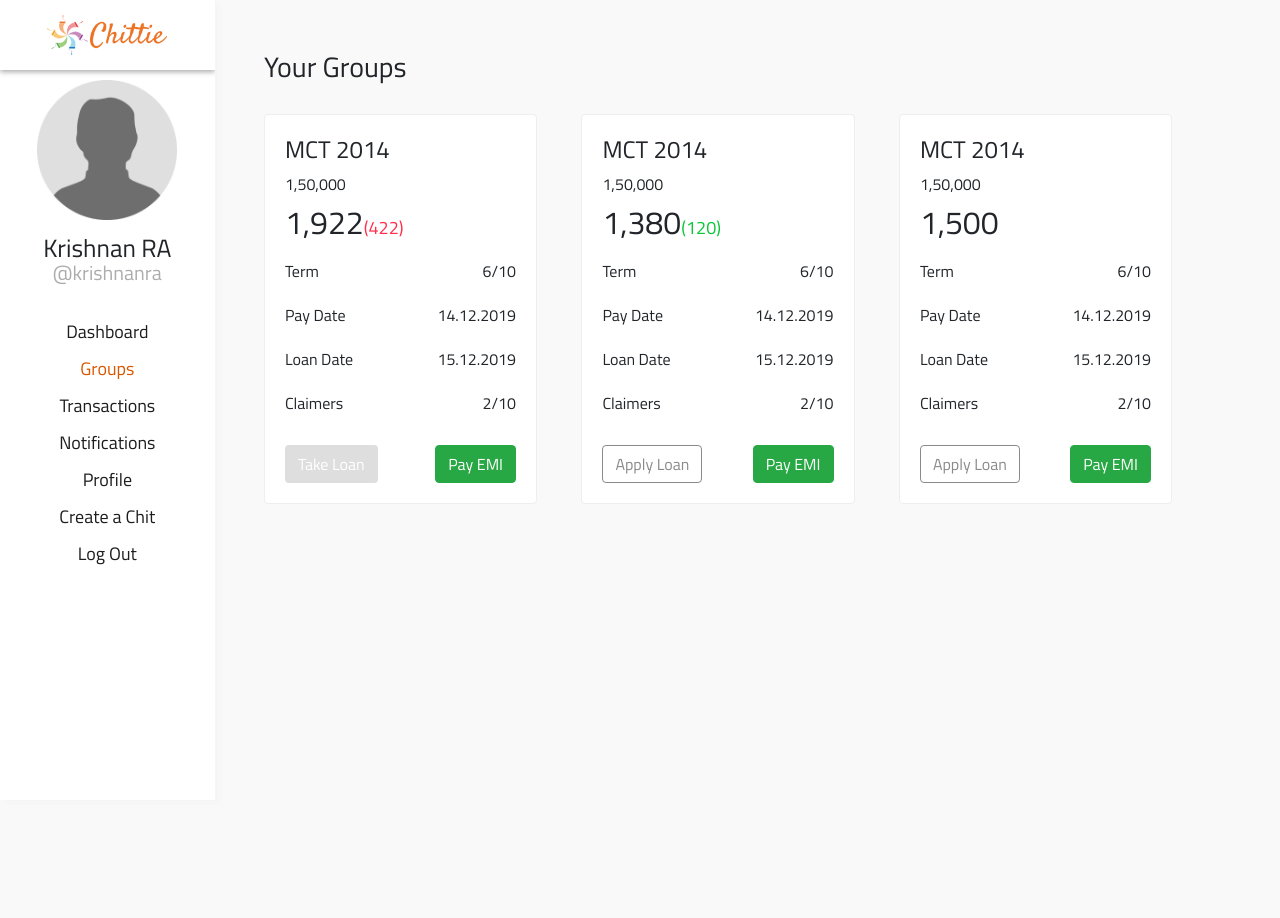
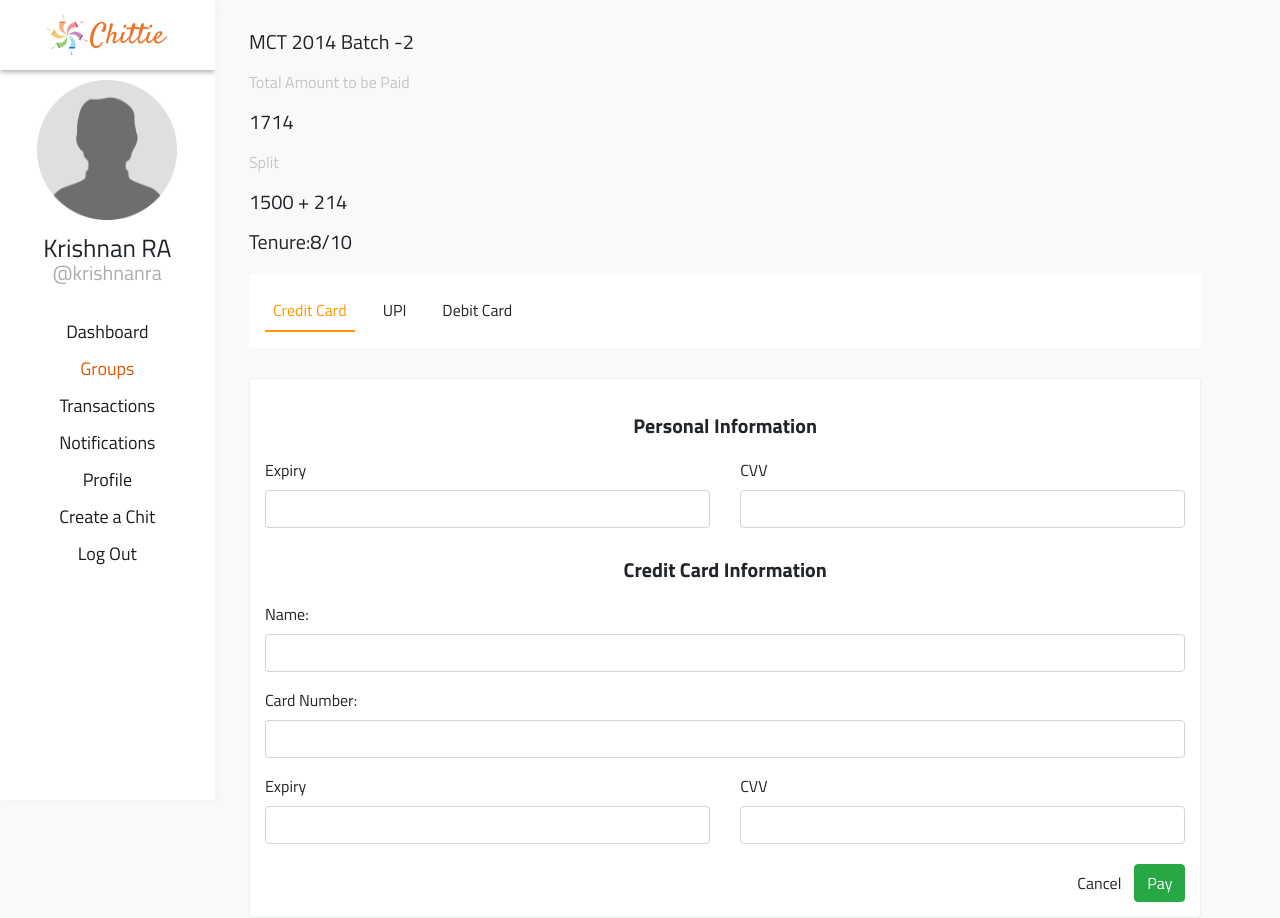
Before and after one commit to krishnanprasad/ChittieWeb, a React (Create React App) app: page /Home/Group/ChitDescription/1/Payment in a window 1280 px wide. Before the commit the page ends 800 px from the top, so only its background shows below. Built offline with nearby package versions, Linux system fonts and the light colour scheme.

Commit message:
Nav Changes

```diff
--- a/src/Screens/Group/GroupPage.js
+++ b/src/Screens/Group/GroupPage.js
@@ -9,9 +9,9 @@ class GroupPage extends Component {
     return (
       <div>
 
-        <Route path="" exact component={GroupList} />
-        <Route path="/ChitDescription/:id" exact component={ChitDescription} />
-        <Route path="/ChitDescription/:Chitid/Payment" exact component={PaymentPage} />
+        <Route path="/Home/Group/" exact component={GroupList} />
+        <Route path="/Home/Group/ChitDescription/:id" exact component={ChitDescription} />
+        <Route path="/Home/Group/ChitDescription/:Chitid/Payment" exact component={PaymentPage} />
 
       </div>
     );
```
